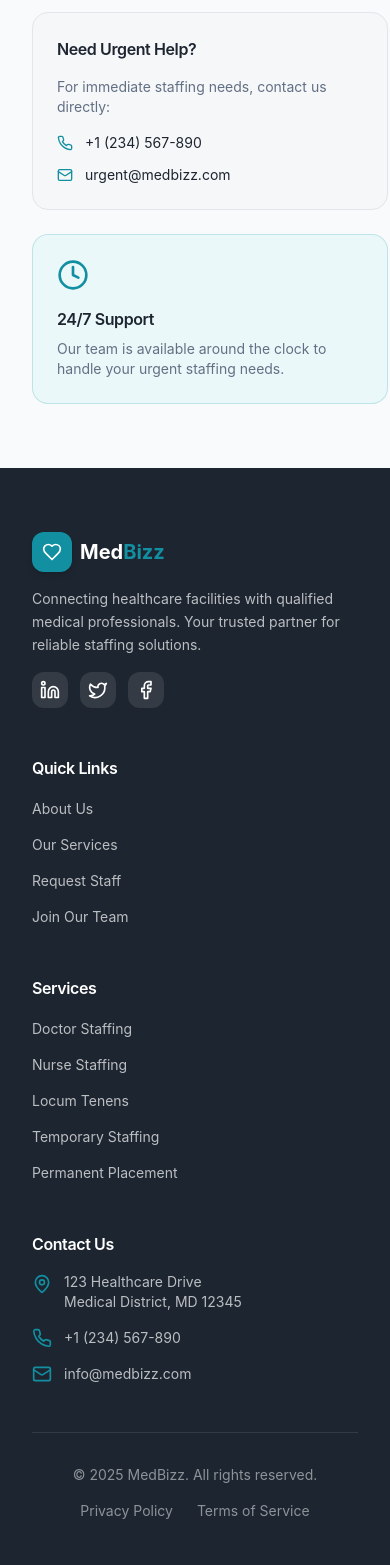
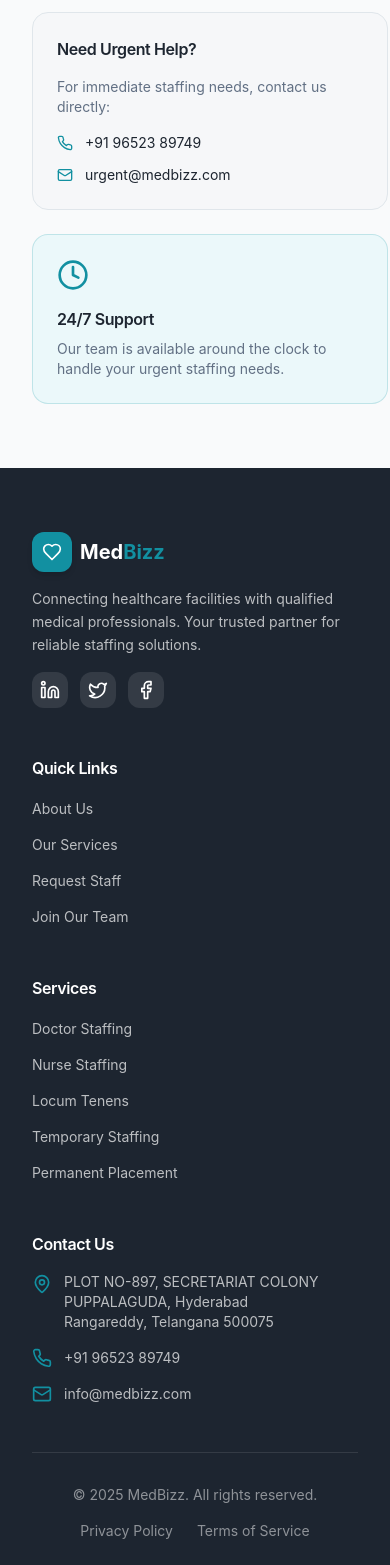
Before and after one commit to vtejapy/medbizz, a React (Vite) app: page /request-staff in a window 390 px wide. Shown: the part 2207-3772 px from the top of the page. Built offline with nearby package versions, Linux system fonts and the light colour scheme; the HTML template or start-up script is replaced by a standard one.

Commit message:
Update contact address and phone number to Hyderabad office

```diff
--- a/src/components/layout/Footer.tsx
+++ b/src/components/layout/Footer.tsx
@@ -91,17 +91,18 @@ const Footer = () => {
               <li className="flex items-start gap-3">
                 <MapPin className="h-5 w-5 text-primary mt-0.5" />
                 <span className="text-primary-foreground/70 text-sm">
-                  123 Healthcare Drive<br />
-                  Medical District, MD 12345
+                  PLOT NO-897, SECRETARIAT COLONY<br />
+                  PUPPALAGUDA, Hyderabad<br />
+                  Rangareddy, Telangana 500075
                 </span>
               </li>
               <li className="flex items-center gap-3">
                 <Phone className="h-5 w-5 text-primary" />
                 <a
-                  href="tel:+1234567890"
+                  href="tel:+919652389749"
                   className="text-primary-foreground/70 hover:text-primary-foreground transition-colors text-sm"
                 >
-                  +1 (234) 567-890
+                  +91 96523 89749
                 </a>
               </li>
               <li className="flex items-center gap-3">
--- a/src/components/layout/Header.tsx
+++ b/src/components/layout/Header.tsx
@@ -49,7 +49,7 @@ const Header = () => {
         {/* Desktop CTA */}
         <div className="hidden md:flex items-center gap-3">
           <a
-            href="tel:+1234567890"
+            href="tel:+919652389749"
             className="flex items-center gap-2 text-sm text-muted-foreground hover:text-foreground transition-colors"
           >
             <Phone className="h-4 w-4" />
--- a/src/pages/RequestStaff.tsx
+++ b/src/pages/RequestStaff.tsx
@@ -313,11 +313,11 @@ const RequestStaff = () => {
                 </p>
                 <div className="space-y-3">
                   <a
-                    href="tel:+1234567890"
+                    href="tel:+919652389749"
                     className="flex items-center gap-3 text-sm hover:text-primary transition-colors"
                   >
                     <Phone className="h-4 w-4 text-primary" />
-                    +1 (234) 567-890
+                    +91 96523 89749
                   </a>
                   <a
                     href="mailto:urgent@medbizz.com"
```
